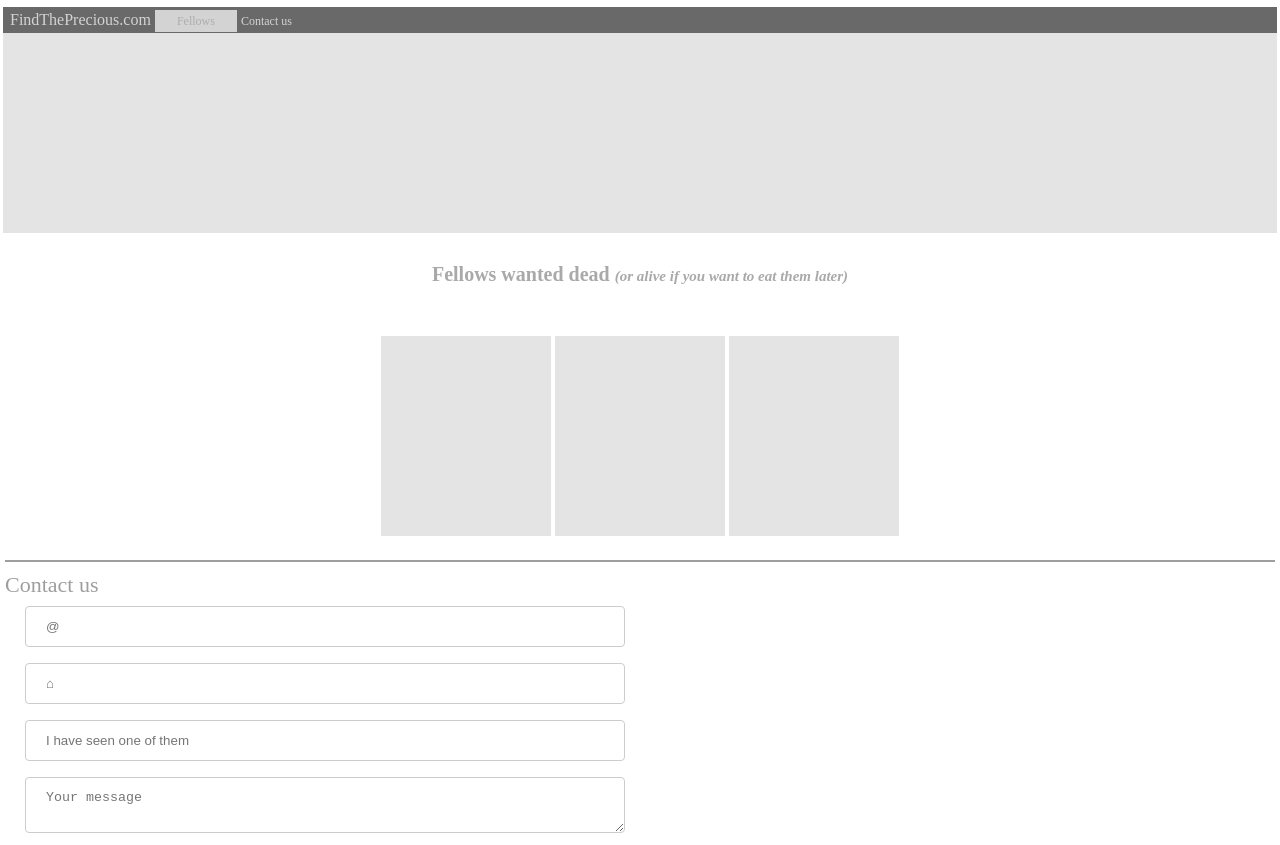
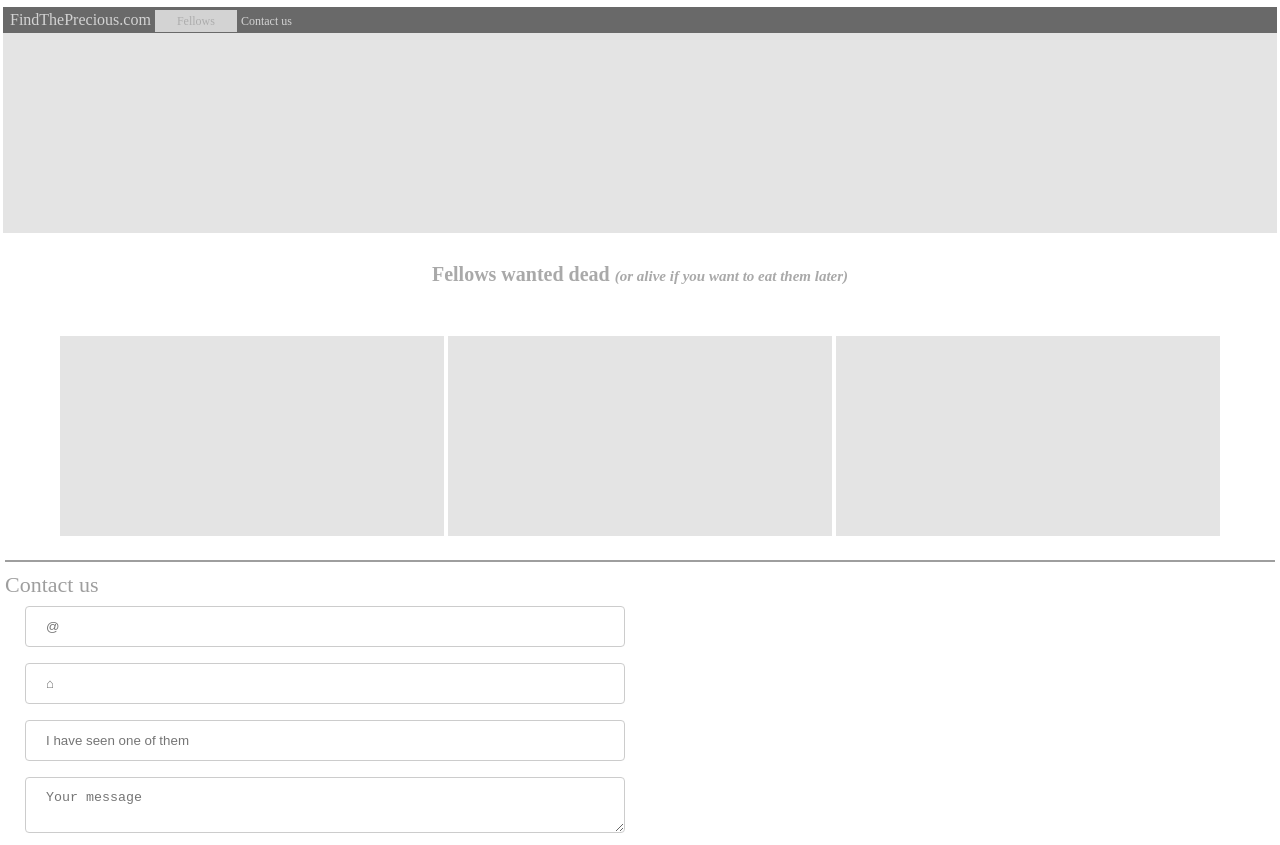
Before and after one commit to LucaMilanese90/css-box-model-challenge, a plain HTML site: page index.html in a window 1280 px wide. Drawn offline with Linux system fonts and the light colour scheme.

Commit message:
modified article width property
Used % instead of px.

```diff
--- a/style.css
+++ b/style.css
@@ -57,7 +57,7 @@ em {
 
 article {
   height: 200px;
-  width: 170px;
+  width: 30%;
   display: inline-block;
   background-color: rgb(228, 228, 228);
   margin: 20px auto; /* Vertical  Horizontal */
```
